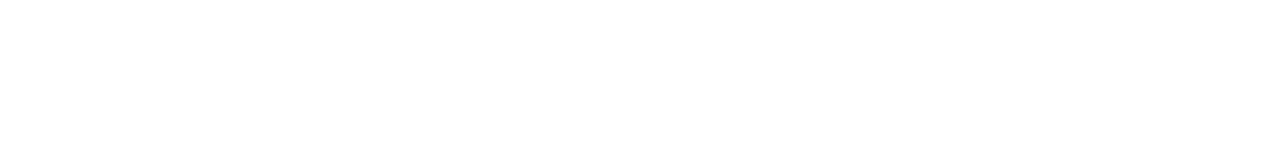
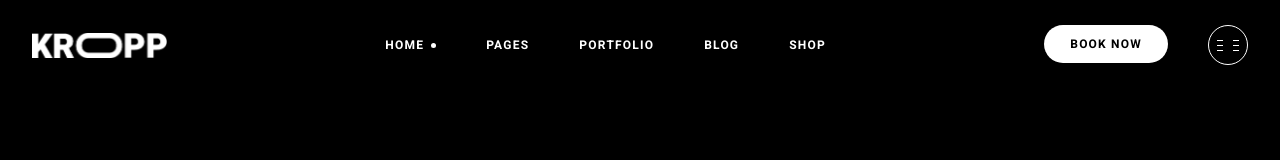
Before and after one commit to KLIM-nk01/stage_2_landing, a plain HTML site: page index.html in a window 1280 px wide. Drawn offline with Linux system fonts and the light colour scheme.

Commit message:
add: Added header marcup and header adaptive

```diff
--- /dev/null
+++ b/index.css
@@ -0,0 +1,152 @@
+/**
+  Нормализация блочной модели
+ */
+*,
+::before,
+::after {
+	box-sizing: border-box;
+}
+
+/**
+  Убираем внутренние отступы слева тегам списков,
+  у которых есть атрибут class
+ */
+:where(ul, ol):where([class]) {
+	padding-left: 0;
+}
+
+/**
+  Убираем внешние отступы body и двум другим тегам,
+  у которых есть атрибут class
+ */
+body,
+:where(blockquote, figure):where([class]) {
+	margin: 0;
+}
+
+/**
+  Убираем внешние отступы вертикали нужным тегам,
+  у которых есть атрибут class
+ */
+:where(h1, h2, h3, h4, h5, h6, p, ul, ol, dl):where([class]) {
+	margin-block: 0;
+}
+
+:where(dd[class]) {
+	margin-left: 0;
+}
+
+:where(fieldset[class]) {
+	margin-left: 0;
+	padding: 0;
+	border: none;
+}
+
+/**
+  Убираем стандартный маркер маркированному списку,
+  у которого есть атрибут class
+ */
+:where(ul[class]) {
+	list-style: none;
+}
+
+:where(address[class]) {
+	font-style: normal;
+}
+
+/**
+  Обнуляем вертикальные внешние отступы параграфа,
+  объявляем локальную переменную для внешнего отступа вниз,
+  чтобы избежать взаимодействие с более сложным селектором
+ */
+p {
+	--paragraphMarginBottom: 24px;
+
+	margin-block: 0;
+}
+
+/**
+  Внешний отступ вниз для параграфа без атрибута class,
+  который расположен не последним среди своих соседних элементов
+ */
+p:where(:not([class]):not(:last-child)) {
+	margin-bottom: var(--paragraphMarginBottom);
+}
+
+/**
+  Упрощаем работу с изображениями
+ */
+img {
+	display: block;
+	max-width: 100%;
+}
+
+/**
+  Наследуем свойства шрифт для полей ввода
+ */
+input,
+textarea,
+select,
+button {
+	font: inherit;
+}
+
+html {
+	/**
+    Пригодится в большинстве ситуаций
+    (когда, например, нужно будет "прижать" футер к низу сайта)
+   */
+	height: 100%;
+}
+
+/**
+  Плавный скролл
+ */
+html,
+:has(:target) {
+	scroll-behavior: smooth;
+}
+
+body {
+	/**
+    Пригодится в большинстве ситуаций
+    (когда, например, нужно будет "прижать" футер к низу сайта)
+   */
+	min-height: 100%;
+	/**
+    Унифицированный интерлиньяж
+   */
+	line-height: 1.5;
+}
+
+/**
+  Приводим к единому цвету svg-элементы
+ */
+svg *[fill] {
+	fill: currentColor;
+}
+svg *[stroke] {
+	stroke: currentColor;
+}
+
+/**
+  Чиним баг задержки смены цвета при взаимодействии с svg-элементами
+ */
+svg * {
+	transition-property: fill, stroke;
+}
+
+/**
+  Удаляем все анимации и переходы для людей,
+  которые предпочитают их не использовать
+ */
+@media (prefers-reduced-motion: reduce) {
+	*,
+	::before,
+	::after {
+		animation-duration: 0.01ms !important;
+		animation-iteration-count: 1 !important;
+		transition-duration: 0.01ms !important;
+		scroll-behavior: auto !important;
+	}
+}
--- a/index.html
+++ b/index.html
@@ -4,7 +4,52 @@
 		<meta charset="UTF-8" />
 		<meta name="viewport" content="width=device-width, initial-scale=1.0" />
 		<title>Kropp Fitness</title>
+		<link rel="stylesheet" href="index.css" />
 		<link rel="stylesheet" href="styles.css" />
 	</head>
-	<body></body>
+	<body>
+		<header class="header">
+			<a href="/" class="header-logo">
+				<img
+					src="./images/logo.png"
+					alt="Kropp Logo"
+					class="header-logo-img"
+					width="135"
+					height="25"
+					loading="lazy"
+				/>
+			</a>
+
+			<nav class="header-menu">
+				<ul class="header-menu-list">
+					<li class="header-menu-item">
+						<a href="/" class="header-menu-link is-current">HOME</a>
+					</li>
+					<li class="header-menu-item">
+						<a href="/" class="header-menu-link">Pages</a>
+					</li>
+					<li class="header-menu-item">
+						<a href="/" class="header-menu-link">Portfolio</a>
+					</li>
+					<li class="header-menu-item">
+						<a href="/" class="header-menu-link">Blog</a>
+					</li>
+					<li class="header-menu-item">
+						<a href="/" class="header-menu-link">Shop</a>
+					</li>
+				</ul>
+			</nav>
+
+			<div class="header-actions">
+				<button class="header-book-button button" type="button">
+					Book now
+				</button>
+				<button class="header-burger-button" type="button">
+					<span class="header-burger-button-line"></span>
+					<span class="header-burger-button-line"></span>
+					<span class="header-burger-button-line"></span>
+				</button>
+			</div>
+		</header>
+	</body>
 </html>
--- a/styles.css
+++ b/styles.css
@@ -13,3 +13,196 @@
 	font-style: normal;
 	font-display: swap;
 }
+
+@font-face {
+	font-family: 'Yantramanav';
+	src: url('./fonts/Yantramanav-Bold.woff2') format('woff2');
+	font-weight: 700;
+	font-style: normal;
+	font-display: swap;
+}
+
+:root {
+	--color-dark: #000000;
+	--color-light: #ffffff;
+	--color-dark-gray: #404040;
+	--color-light-gray: #c4c4c4;
+
+	--border-radius: 30px;
+	--border: 1px solid var(--color-light);
+
+	--font-family-base: 'Heebo', sans-serif;
+	--font-family-accent: 'Yantramanav', sans-serif;
+
+	--input-height: 54px;
+
+	--container-width: 1300px;
+	--container-padding-x: 15px;
+
+	--transition-duration: 0.2s;
+}
+
+body {
+	font-family: var(--font-family-base);
+	color: var(--color-light-gray);
+	font-weight: 300;
+	font-size: 16px;
+	line-height: 1.75;
+	background-color: var(--color-dark);
+}
+
+a,
+button,
+input,
+textarea,
+svg * {
+	transition-duration: var(--transition-duration);
+}
+
+a {
+	color: var(--color-light);
+}
+
+a:hover {
+	color: var(--color-light-gray);
+}
+
+.button {
+	display: inline-flex;
+	height: 38px;
+	align-items: center;
+	padding-inline: 26px;
+	font-size: 12px;
+	font-weight: 700;
+	line-height: 2;
+	letter-spacing: 1.2px;
+	text-transform: uppercase;
+	white-space: nowrap;
+	background-color: var(--color-light);
+	border: none;
+	border-radius: var(--border-radius);
+}
+
+.button:hover {
+	background-color: var(--color-light-gray);
+}
+.container {
+	max-width: calc(var(--container-width) + var(--container-padding-x) * 2);
+	margin-inline: var(--container-padding-x);
+}
+
+h1,
+h2,
+h3,
+h4,
+h5,
+h6 {
+	font-weight: 700;
+	text-transform: uppercase;
+}
+
+.header {
+	display: flex;
+	align-items: center;
+	justify-content: space-between;
+	column-gap: 20px;
+	padding-inline: 32px;
+}
+
+.header-logo {
+	flex-shrink: 0;
+}
+
+.header-menu-list {
+	display: flex;
+	column-gap: 50px;
+	flex-wrap: wrap;
+}
+
+.header-menu-link {
+	display: inline-flex;
+	align-items: center;
+	height: 90px;
+	text-decoration: none;
+	text-transform: uppercase;
+	font-weight: 700;
+	font-size: 12px;
+	letter-spacing: 1.2px;
+	column-gap: 7px;
+}
+
+.header-menu-link.is-current::after {
+	content: '';
+	width: 5px;
+	height: 5px;
+	background-color: currentColor;
+	border-radius: 50%;
+}
+
+.header-actions {
+	display: flex;
+	column-gap: 40px;
+}
+
+.header-burger-button {
+	display: inline-flex;
+	flex-direction: column;
+	row-gap: 4px;
+	justify-content: center;
+	width: 40px;
+	height: 40px;
+	background-color: transparent;
+	color: var(--color-light);
+	border: var(--border);
+	border-radius: var(--border-radius);
+	padding-left: 8px;
+}
+
+.header-burger-button:hover {
+	color: var(--color-light-gray);
+	border-color: currentColor;
+}
+
+.header-burger-button-line {
+	width: 6px;
+	height: 1px;
+	background-color: currentColor;
+	box-shadow: 16px 0px 0px 0px currentColor;
+}
+
+@media (max-width: 1024px) {
+	.header {
+		flex-wrap: wrap;
+		row-gap: 10px;
+		padding-top: 20px;
+		padding-inline: 15px;
+	}
+	.header-menu {
+		order: 1;
+		flex-basis: 100%;
+	}
+
+	.header-menu-link {
+		height: 50px;
+	}
+}
+
+@media (max-width: 767px) {
+	.button {
+		padding-inline: 18px;
+	}
+	.header {
+		padding-top: 10px;
+	}
+
+	.header-menu-list {
+		column-gap: 24 px;
+	}
+	.header-menu-link {
+		height: 32px;
+	}
+
+	.header-actions {
+		column-gap: 15px;
+	}
+}
```
Also changed, not shown: icons/Group (1).svg (added), icons/burger-icone.svg (added), images/logo.png (added).
